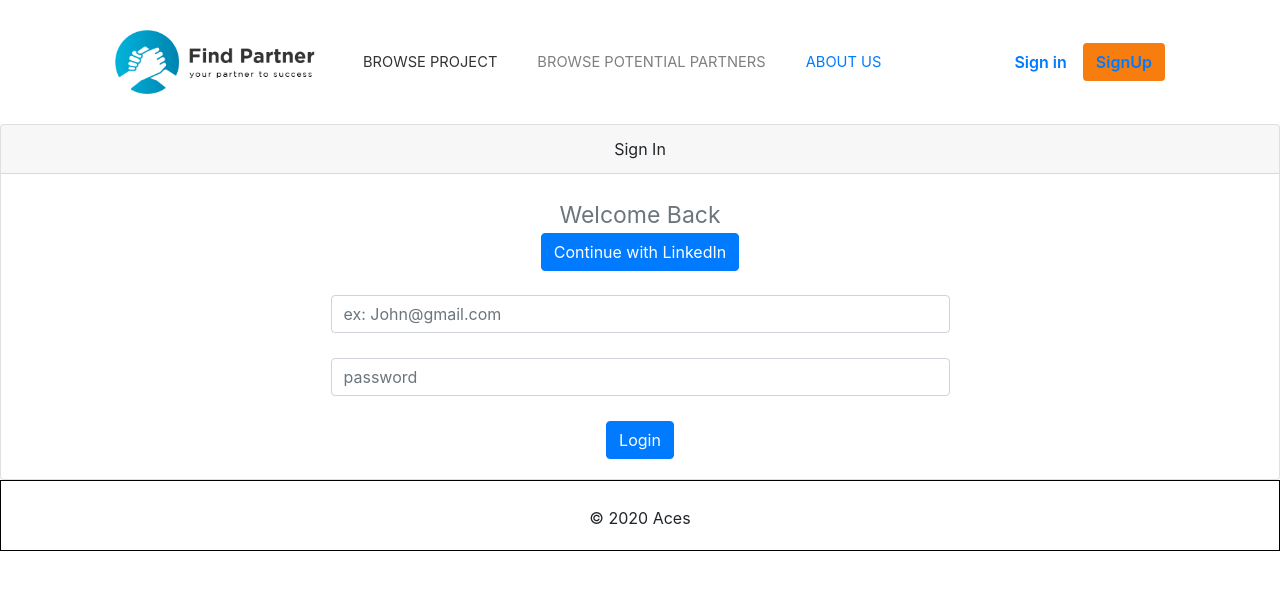
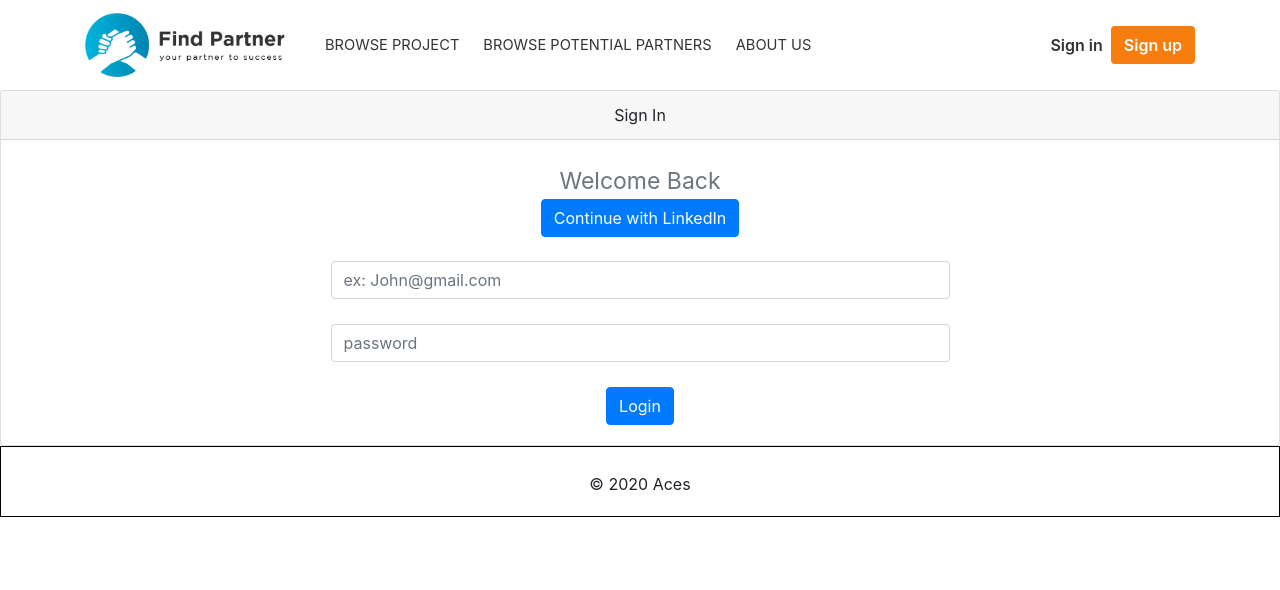
Before and after one commit to aces-developers/findPartner-Front, a React (Create React App) app: page /SignIn in a window 1280 px wide. Shown: the top 590 px of the page. Built offline with nearby package versions, Linux system fonts and the light colour scheme.

Commit message:
restyling the header and fixing login on refersh prblem

```diff
--- a/package.json
+++ b/package.json
@@ -11,6 +11,7 @@
     "bootstrap": "^4.5.3",
     "formik": "^2.2.2",
     "multiselect-react-dropdown": "^1.6.1",
+    "node-sass": "^4.14.1",
     "react": "^17.0.1",
     "react-bootstrap": "^1.4.0",
     "react-dom": "^17.0.1",
--- a/src/App.js
+++ b/src/App.js
@@ -1,119 +1,20 @@
+import "./App.css";
+import Main from "./component/main/main";
+import React from "react";
+import { Provider } from "react-redux";
+import { BrowserRouter as Router } from "react-router-dom";
+import store from "./store/index";
 
-import "./App.css";
-import Header from "./Component/header/header";
-import Jumber from "./Component/jumbotron/jumbotron";
-import Projects from "./Component/projects/projects";
-import Ues from "./Component/sectionUse/sectionUse";
-import ListProject from "./Component/projects/list-projects";
-import React,{useEffect} from "react";
-import { Provider, useDispatch,connect } from "react-redux";
-import { BrowserRouter as Router, Switch, Route } from "react-router-dom";
-import store from "./store/index";
-import {If,Else,Then} from "./Component/IF/index"
-import projectForm from "./Component/newproject/project-form";
-
-import SignUp from './Component/signUp/signUp'
-import SignIn from './Component/singIn/signIn'
-import Users from "./Component/users/user";
-import CompleteSignup from './Component/accountInfo/accountInfo'
-import AboutUs from './Component/about/about'
-import Footer from './Component/footer/footer'
-import Dashboard from './Component/dashboard/dashboard'
-
-import {setAccount} from "./store/users/users.store"
-import useBeforeFirstRender from '../src/hooks/componentWillMount'
-
-const MyComponent = () => {
-  const dispatch = useDispatch();
-  useBeforeFirstRender(() => {
-    console.log('Do stuff here')
-    console.log(localStorage)
-    if(localStorage.length){
-
-       let user =JSON.parse(localStorage.getItem('account'));
-       console.log('for check',user)
-        dispatch(setAccount(user))
-
-    }
-  })
-  return (<></>)
-}
-// const App = () => {
-
-//   const dispatch = useDispatch();
-
-//   useEffect(() => {
-//     console.log(localStorage)
-//    if(localStorage.length){
-//      const check = async ()=>{
-//       let user =JSON.parse(localStorage.getItem('account'));
-//       console.log('for check',user)
-//       await dispatch(setAccount(user))
-//      }
-//      check()
-
-
-//    }
-//   }, )
-//   return (<></>)
-
-// }
-function AppWrapper() {
-  const states = store.getState();
-
-
-
-
+function App(props) {
   return (
     <>
-
-
       <Provider store={store}>
-      {/* <App/> */}
-      {console.log('momyaz',states.users.account.token)}
-      <MyComponent/>
         <Router>
-          <If condtion={states.users.account.token}>
-            <Then>
-              <Dashboard/>
-            </Then>
-            <Else>
-              <Header/>
-            </Else>
-          </If>
-
-          <Switch>
-            <Route
-            // onEnter={checkLocal}
-              path="/"
-              exact
-              render={(props) => (
-                <>
-                  <Jumber />
-                  <Ues />
-                  <ListProject />
-                </>
-              )}
-            />
-            <Route path="/projects" component={Projects} />
-
-            <Route path="/newprojects" component={projectForm} />
-
-          {/* <Route path="/users" component={Users} /> */}
-            <Route path="/SignIn" component={SignIn} />
-            <Route path="/SignUp" component={SignUp} />
-            <Route path="/Regisration" component={CompleteSignup} />
-            <Route path="/AboutUs" component={AboutUs} />
-
-          </Switch>
-          <Footer/>
+          <Main />
         </Router>
       </Provider>
     </>
   );
 }
-const mapStateToProps = (state) => ({
-  users: state.users.account,
-});
- connect(mapStateToProps)(MyComponent);
-export default AppWrapper;
+
+export default App;
--- a/src/Component/header/header.js
+++ b/src/Component/header/header.js
@@ -1,108 +1,59 @@
 import React from "react";
 import { Container, Navbar, Nav, Form, Button } from "react-bootstrap";
-import { NavLink,Link } from "react-router-dom";
+import { Link } from "react-router-dom";
 import findPartner from "./findPartner2.png";
 import { connect, useDispatch } from "react-redux";
-import {  setMessage } from "../../store/users/users.store";
+import { setMessage } from "../../store/users/users.store";
+import "./header.scss";
 
 function Header(props) {
-  const dispatch= useDispatch();
+  const dispatch = useDispatch();
 
-  const handleMessageState=()=>{
-    dispatch(setMessage(null))
-  }
-
-
-  const styles = {
-    routeLink: {
-      textDecoration: "none",
-      color: "#333",
-      "&:hover": {
-        color: "#888",
-      },
-    },
+  const handleMessageState = () => {
+    dispatch(setMessage(null));
   };
 
   return (
     <>
-      <style type="text/css">
-        {`
-    .navbar {
-      background-color: #fff;
-      padding: 25px 100px;
-    }
-
-
-    .logo{
-        width: 200px;
-        height: auto;
-    }
-
-    .links{
-     font-size: 11pt;
-    }
-
-
-    .login{
-     color: #333;
-     font-weight: 600
-    }
-
-    .login:hover{
-        color: #555;
-       }
-
-       .btn-flat {
-        background-color: #F77D0E;
-        color: white;
-      }
-
-      .btn-flat {
-        background-color: #F77D0E;
-        color: white;
-     font-weight: 600
-
-      }
-      .btn-flat:hover{
-        background-color: #fff;
-        border: 1px solid #F77D0E;
-        color: #F77D0E;
-      }
-
-
-
-
-    `}
-      </style>
-
       <Navbar className="navbar" expand="lg">
         <Container>
-          <Navbar.Brand href="#home">
+          <Navbar.Brand>
             <Link to="/">
-              <img className="logo" src={findPartner} />{" "}
+              <img className="logo" src={findPartner} />
             </Link>
           </Navbar.Brand>
           <Navbar.Toggle aria-controls="basic-navbar-nav" />
           <Navbar.Collapse id="basic-navbar-nav">
             <Nav className="mr-auto ml-4 links ">
-              <Nav.Link className="mr-4" href="#home">
-                <Link style={styles.routeLink} to="/projects">
+              <Nav.Item className="mr-4 ">
+                <Link className="routeLink" to="/projects">
                   BROWSE PROJECT
                 </Link>
-              </Nav.Link>
-              <Nav.Link className="mr-4" href="#features">
+              </Nav.Item>
+              <Nav.Item className="mr-4 routeLink">
                 BROWSE POTENTIAL PARTNERS
-              </Nav.Link>
-              <Nav.Link className="mr-4" href="#pricing">
-                  <Link to="/AboutUs">  ABOUT US </Link>
-              </Nav.Link>
+              </Nav.Item>
+              <Nav.Item className="mr-4">
+                <Link className="routeLink" to="/AboutUs">
+                  ABOUT US
+                </Link>
+              </Nav.Item>
             </Nav>
-            <Nav.Link className="login">
-                    <Link to="/SignIn"> Sign in  </Link>
-            </Nav.Link>
-            <Button variant="flat">
-                            <Link to="/SignUp" onClick={handleMessageState}>  SignUp </Link>
-                              </Button>
+            <Nav.Item className="mr-2">
+              <Link className="singin" to="/SignIn">
+                Sign in
+              </Link>
+            </Nav.Item>
+
+            <Link
+              className="signupLink"
+              to="/SignUp"
+              onClick={handleMessageState}
+            >
+              <Button variant="link" className="signup">
+                Sign up
+              </Button>
+            </Link>
           </Navbar.Collapse>
         </Container>
       </Navbar>
@@ -111,8 +62,6 @@ function Header(props) {
 }
 const mapStateToProps = (state) => ({
   message: state.users.message,
-
 });
 
-
 export default connect(mapStateToProps)(Header);
--- /dev/null
+++ b/src/Component/header/header.scss
@@ -0,0 +1,42 @@
+.navbar {
+  background-color: #fff;
+  padding: 25px 100px;
+}
+
+.logo {
+  width: 200px;
+  height: auto;
+}
+
+.links {
+  font-size: 11pt;
+}
+
+.singin {
+  text-decoration: none !important;
+  color: #333;
+  font-weight: 600;
+}
+
+.singin:hover {
+  color: #666;
+}
+
+.signup {
+  text-decoration: none !important;
+  background: #f77d0e !important;
+  color: white !important;
+  font-weight: 600 !important;
+}
+.signup:hover {
+  background: #fff !important;
+  border: 1px solid #f77d0e !important;
+  color: #f77d0e !important;
+}
+.routeLink {
+  text-decoration: none !important;
+  color: #333;
+}
+.routeLink:hover {
+  color: #666 !important;
+}
--- /dev/null
+++ b/src/Component/main/main.js
@@ -0,0 +1,56 @@
+import React, { useEffect } from "react";
+import Header from "../header/header";
+import Jumber from "../jumbotron/jumbotron";
+import Projects from "../projects/projects";
+import Ues from "../sectionUse/sectionUse";
+import ListProject from "../projects/list-projects";
+import SignUp from "../signUp/signUp";
+import SignIn from "../singIn/signIn";
+import CompleteSignup from "../accountInfo/accountInfo";
+import AboutUs from "../about/about";
+import Footer from "../footer/footer";
+import projectForm from "../newproject/project-form";
+import { setAccount } from "../../store/users/users.store";
+import { useDispatch } from "react-redux";
+import { BrowserRouter as Router, Switch, Route } from "react-router-dom";
+
+function Main(props) {
+  const dispatch = useDispatch();
+  useEffect(() => {
+    const loggedInUser = localStorage.getItem("account");
+    if (loggedInUser) {
+      console.log("loggedInUser --->", loggedInUser);
+      const foundUser = JSON.parse(loggedInUser);
+      dispatch(setAccount(foundUser));
+    }
+  }, []);
+
+  return (
+    <div>
+      <Header />
+      <Switch>
+        <Route
+          // onEnter={checkLocal}
+          path="/"
+          exact
+          render={(props) => (
+            <>
+              <Jumber />
+              <Ues />
+              <ListProject />
+            </>
+          )}
+        />
+        <Route path="/projects" component={Projects} />
+        <Route path="/newprojects" component={projectForm} />
+        <Route path="/SignIn" component={SignIn} />
+        <Route path="/SignUp" component={SignUp} />
+        <Route path="/Regisration" component={CompleteSignup} />
+        <Route path="/AboutUs" component={AboutUs} />
+      </Switch>
+      <Footer />
+    </div>
+  );
+}
+
+export default Main;
--- a/src/Component/projects/list-projects.js
+++ b/src/Component/projects/list-projects.js
@@ -1,9 +1,8 @@
 import React, { useEffect } from "react";
 import { loadProjects } from "../../store/projects/project.store";
 import { connect, useDispatch } from "react-redux";
-import Card from '../projects/p-Card';
+import Card from "./p-Card";
 const Projects = (props) => {
-
   const dispatch = useDispatch();
 
   useEffect(() => {
@@ -15,26 +14,24 @@ const Projects = (props) => {
     load();
   }, [dispatch]);
 
-
-
   return (
     <>
-      {props.projects.map(item => {
-        return <div style={{ float: "left",margin:"30px",padding:"10px" }}>
-          <Card  Item={item} />
-        </div>
-
+      {props.projects.map((item, index) => {
+        return (
+          <div
+            key={index}
+            style={{ float: "left", margin: "30px", padding: "10px" }}
+          >
+            <Card Item={item} />
+          </div>
+        );
       })}
-
     </>
-
   );
 };
 
 const mapStateToProps = (state) => ({
   projects: state.projects.projects,
-
 });
 
-
 export default connect(mapStateToProps)(Projects);
```
Also changed, not shown: src/Component/jumbotron/jumbotron.js (+3 -10 lines), src/Component/projects/p-Card.js (+4 -6 lines), src/Component/projects/projects.js (+22 -12 lines), src/Component/signUp/signUp.js (+34 -36 lines), src/store/users/users.store.js (+36 -43 lines), 1 other file (tests, documents, lock files or other folders).
